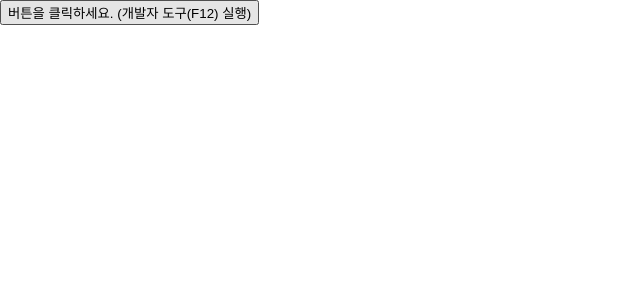
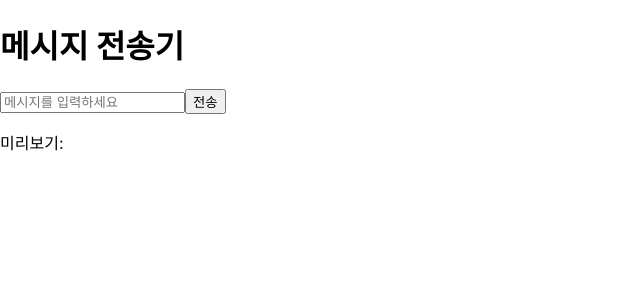
Before and after one commit to ratewolf/Web2Projects, a React (Create React App) app: page / in a window 1280 px wide. Shown: the top 300 px of the page, without its empty margins (0-640 px from the left). Built offline with nearby package versions, Linux system fonts and the light colour scheme.

Commit message:
8장 이벤트 핸들링 - 실습예제 - 종합예제

```diff
--- /dev/null
+++ b/src/08/ConfirmButton.jsx
@@ -0,0 +1,37 @@
+import React from "react";
+
+class ConfirmButton extends React.Component {
+    constructor(props) {
+        super(props);
+
+        this.state = {
+            isConfirmed: false,
+        };
+
+        this.handleConfirm = this.handleConfirm.bind(this);
+    }
+
+    // handleConfirm() {
+    //     this.setState((prevState) => ({
+    //         isConfirmed: !prevState.isConfirmed,
+    //     }));
+    // }
+
+    handleConfirm = () => {
+        this.setState((prevState) => ({
+            isConfirmed: !prevState.isConfirmed,
+        }));
+    };
+
+    render() {
+        return (
+            <div>
+                <button onClick={this.handleConfirm} disabled={this.state.isConfirmed}>
+                    {this.state.isConfirmed ? "확인됨" : "확인하기"}
+                </button>
+            </div>
+        );
+    }
+}
+
+export default ConfirmButton;
--- /dev/null
+++ b/src/08/ConfirmButton2.jsx
@@ -0,0 +1,17 @@
+import React, {useState} from "react";
+
+function ConfirmButton2(props) {
+    const [isConfirmed, setIsConfirmed] = useState(false);
+
+    function handleConfirm() {
+        setIsConfirmed((prevState) => !prevState);
+    };
+
+    return(
+        <button onClick={handleConfirm} disabled={isConfirmed}>
+            {isConfirmed? '확인됨' : '확인하기'}
+        </button>
+    );
+}
+
+export default ConfirmButton2;
--- /dev/null
+++ b/src/08/exam1/MessageTelautograph.jsx
@@ -0,0 +1,25 @@
+import React, {useEffect, useState} from "react";
+
+function MessageTelautograph(props) {
+    const [message, setMessage] = useState('');
+
+    const handleChange = (e) => {
+        setMessage(e.target.value)
+    };
+
+    function btnClick() {
+        alert(message);
+        setMessage('');
+    };
+
+    return (
+        <div>
+            <h1>메시지 전송기</h1>
+            <input type="text" placeholder="메시지를 입력하세요" value={message} onChange={handleChange}/>
+            <button onClick={btnClick}>전송</button>
+            <p>미리보기: {message}</p>
+        </div>
+    );
+}
+
+export default MessageTelautograph;
--- a/src/index.js
+++ b/src/index.js
@@ -25,14 +25,16 @@ import reportWebVitals from './reportWebVitals';
 // import Accommodate from "./07/Accommodate";
 
 // import ToggleFunction from "./08/ToggleFunction";
-import MyButton2 from "./08/MyButton2";
+import ConfirmButton from "./08/ConfirmButton";
+import ConfirmButton2 from "./08/ConfirmButton2";
+import MessageTelautograph from "./08/exam1/MessageTelautograph"
 
 const root = ReactDOM.createRoot(document.getElementById('root'));
 
 setInterval(() => {
         root.render(
             <React.StrictMode>
-                <MyButton2 />
+                <MessageTelautograph />
             </React.StrictMode>
         );
     }, 1000
```
